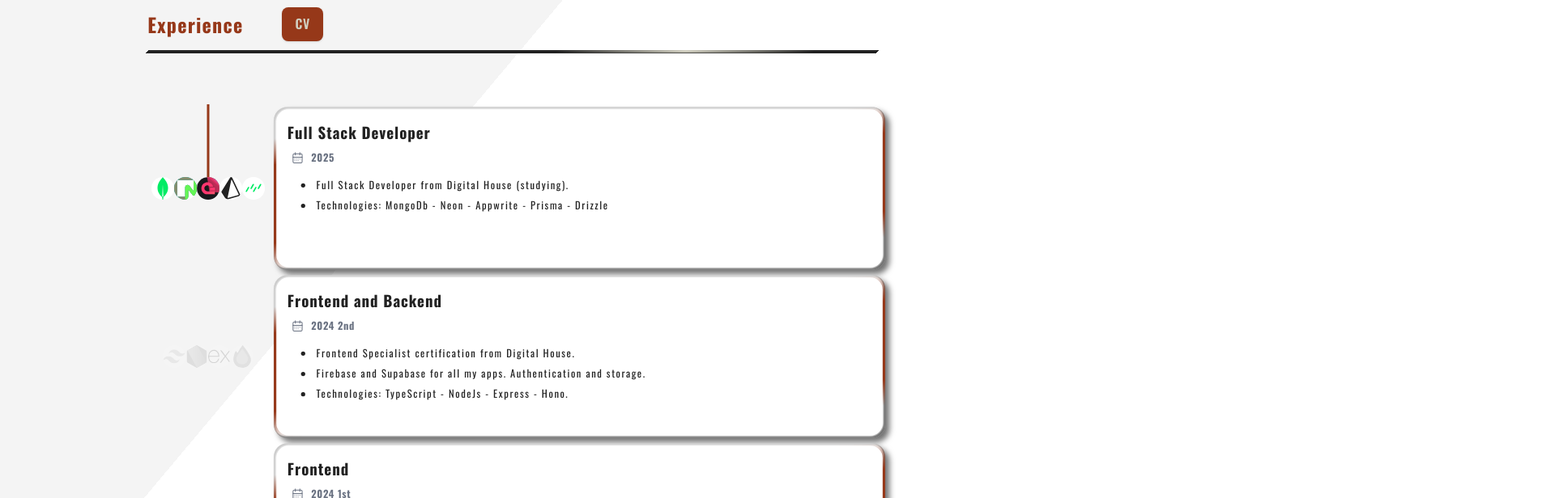
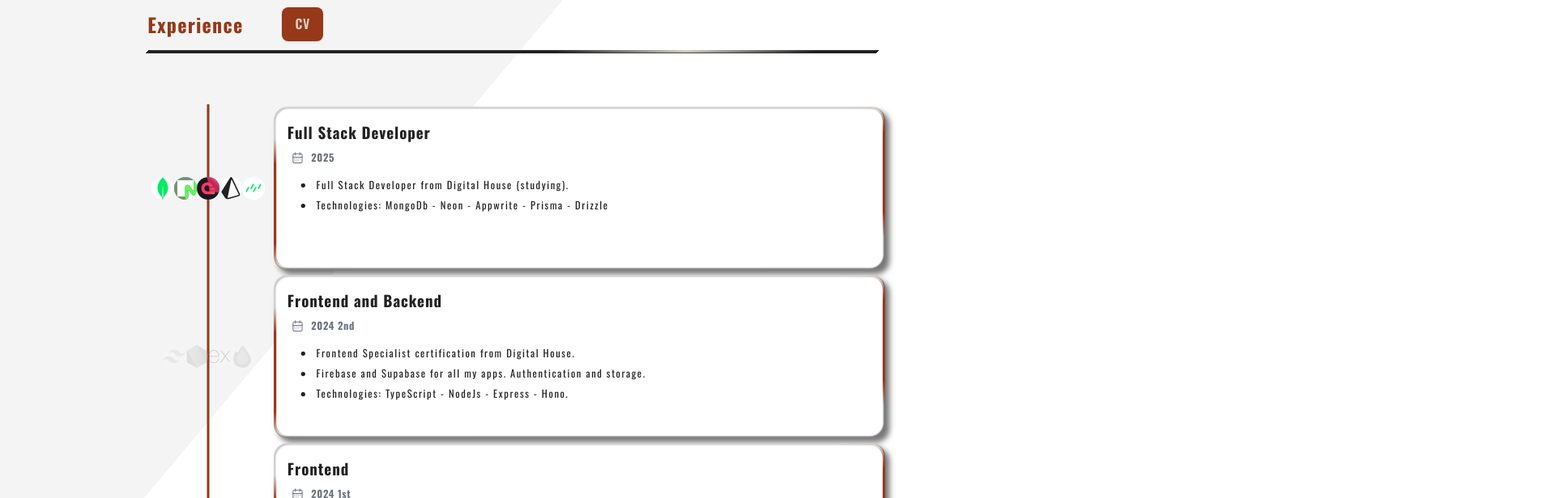
Before and after one commit to jonatanjmissora/portfolio, a Next.js app: page / in a window 1280 px wide. Shown: the part 2200-2816 px from the top of the page at 81% size, 1920 px wide, since content can reach past the window. Built offline with nearby package versions, Linux system fonts and the light colour scheme.

Commit message:
scroll ind v4 probando animacion en el path

```diff
--- a/app/_layouts/04_experience/Experience.tsx
+++ b/app/_layouts/04_experience/Experience.tsx
@@ -40,6 +40,8 @@ const ExperticeCards = () => {
         const icons = document.querySelectorAll(".tag-icon")
         const xpCardsContainer = document.querySelector(".xp-cards-container")
         const scrollInd = document.querySelector(".scroll-ind")
+        const timeline = document.querySelector(".timeline")
+        console.log(((timeline as SVGPathElement).getTotalLength()))
 
         const oberver = new IntersectionObserver((entries) => {
             entries.forEach((entry) => {
@@ -129,9 +131,10 @@ const ScrollIndicator = () => {
                 strokeLinecap="round"
                 strokeLinejoin="round"
                 className="scroll-ind text-[var(--color-primary)] mx-auto"
-                style={{ "--xp-card-actual": `-0.5` } as React.CSSProperties}
+                // style={{ "--xp-card-actual": `-0.5` } as React.CSSProperties}
             >
-                <line className="timeline" x1="12" y1="0" x2="12" y2="2000" />
+                {/* <line className="timeline" x1="12" y1="0" x2="12" y2="2000" /> */}
+                <path className="timeline" d="M12 0, L12 2000"/>
             </svg>
         </i>
     )
--- a/app/_layouts/04_experience/styles.css
+++ b/app/_layouts/04_experience/styles.css
@@ -84,9 +84,9 @@
 }
 
 .scroll-ind.active {
-    height: calc(100% / var(--xp-cards-qnt) * (var(--xp-card-actual) + 0.5));
-    /* height: 100%;
-    stroke-dashoffset: 350;
+    /* height: calc(100% / var(--xp-cards-qnt) * (var(--xp-card-actual) + 0.5)); */
+     height: 100%;
+    /*stroke-dashoffset: 350;
     stroke-dasharray: 150;
     animation : grow 2s linear forwards; */
 }
```
